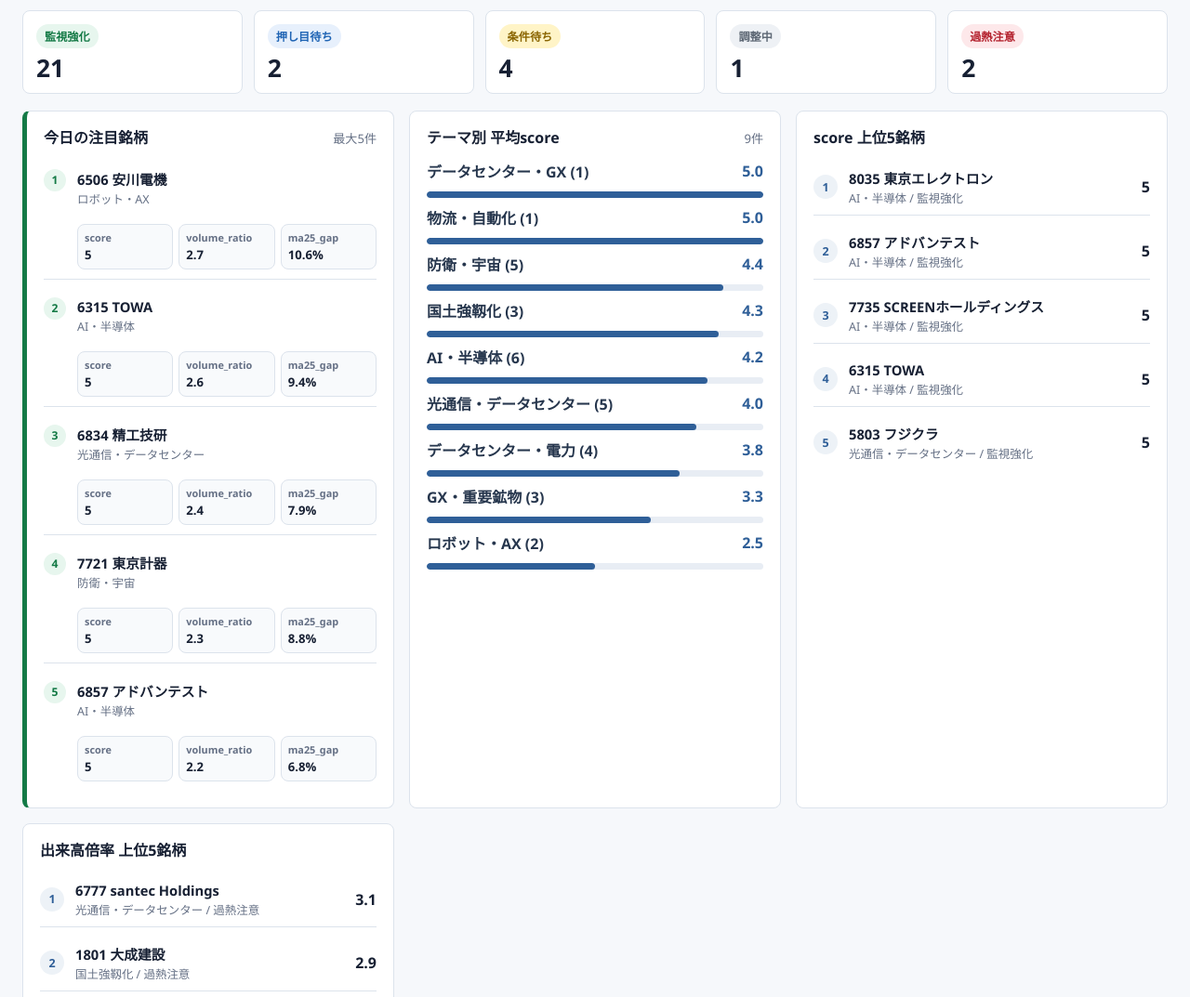
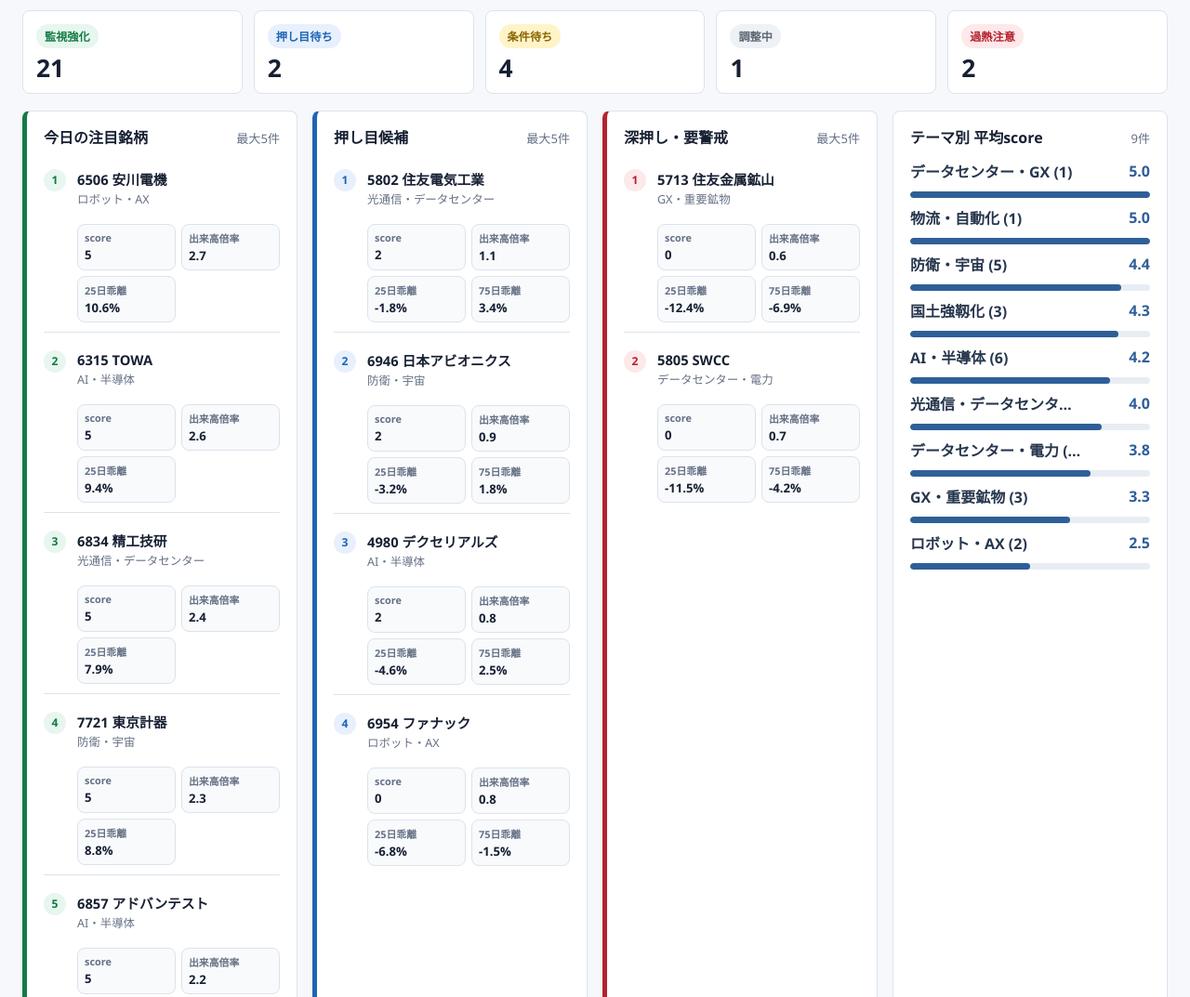
Before and after one commit to Tatsushi-km/kokkaku-stock-monitor, a plain HTML site: page web/index.html in a window 1280 px wide. Shown: the part 696-1769 px from the top of the page at 93% size. Drawn offline with Linux system fonts and the light colour scheme; no server answers.

Commit message:
scripts/fetch_jquants_daily_input.py

```diff
--- a/web/app.js
+++ b/web/app.js
@@ -60,6 +60,8 @@
   dataCheckMessage: document.getElementById("dataCheckMessage"),
   statusCardGrid: document.getElementById("statusCardGrid"),
   todayFocusList: document.getElementById("todayFocusList"),
+  dipCandidateList: document.getElementById("dipCandidateList"),
+  deepDipWarningList: document.getElementById("deepDipWarningList"),
   themeAverageCount: document.getElementById("themeAverageCount"),
   themeAverageList: document.getElementById("themeAverageList"),
   topScoreList: document.getElementById("topScoreList"),
@@ -404,6 +406,8 @@
   renderSummary();
   renderStatusCards(filteredRows);
   renderTodayFocus(filteredRows);
+  renderDipCandidates(filteredRows);
+  renderDeepDipWarnings(filteredRows);
   renderThemeAverages(filteredRows);
   renderRankings(filteredRows);
   renderTable(sortedRows);
@@ -578,13 +582,93 @@
     metrics.className = "focus-metrics";
     metrics.append(
       metricChip("score", formatNumber(row.score)),
-      metricChip("volume_ratio", formatNumber(row.volume_ratio)),
-      metricChip("ma25_gap", formatPercent(row.ma25_gap))
+      metricChip("出来高倍率", formatNumber(row.volume_ratio)),
+      metricChip("25日乖離", formatPercent(row.ma25_gap))
     );
 
     main.append(title, theme);
     item.append(main, metrics);
     elements.todayFocusList.appendChild(item);
+  });
+}
+
+function renderDipCandidates(rows) {
+  elements.dipCandidateList.innerHTML = "";
+  const dipRows = rows
+    .filter(isDipCandidateRow)
+    .sort(sortDipCandidates)
+    .slice(0, 5);
+
+  if (dipRows.length === 0) {
+    renderEmpty(elements.dipCandidateList, "該当なし");
+    return;
+  }
+
+  dipRows.forEach((row) => {
+    const item = document.createElement("li");
+    item.className = "focus-item";
+
+    const main = document.createElement("div");
+    main.className = "focus-main";
+
+    const title = document.createElement("strong");
+    title.textContent = `${row.code || "-"} ${row.name || "-"}`;
+
+    const theme = document.createElement("span");
+    theme.textContent = row.theme || "-";
+
+    const metrics = document.createElement("div");
+    metrics.className = "focus-metrics";
+    metrics.append(
+      metricChip("score", formatNumber(row.score)),
+      metricChip("出来高倍率", formatNumber(row.volume_ratio)),
+      metricChip("25日乖離", formatPercent(row.ma25_gap)),
+      metricChip("75日乖離", formatPercent(row.ma75_gap))
+    );
+
+    main.append(title, theme);
+    item.append(main, metrics);
+    elements.dipCandidateList.appendChild(item);
+  });
+}
+
+function renderDeepDipWarnings(rows) {
+  elements.deepDipWarningList.innerHTML = "";
+  const warningRows = rows
+    .filter(isDeepDipWarningRow)
+    .sort(sortDeepDipWarnings)
+    .slice(0, 5);
+
+  if (warningRows.length === 0) {
+    renderEmpty(elements.deepDipWarningList, "該当なし");
+    return;
+  }
+
+  warningRows.forEach((row) => {
+    const item = document.createElement("li");
+    item.className = "focus-item";
+
+    const main = document.createElement("div");
+    main.className = "focus-main";
+
+    const title = document.createElement("strong");
+    title.textContent = `${row.code || "-"} ${row.name || "-"}`;
+
+    const theme = document.createElement("span");
+    theme.textContent = row.theme || "-";
+
+    const metrics = document.createElement("div");
+    metrics.className = "focus-metrics";
+    metrics.append(
+      metricChip("score", formatNumber(row.score)),
+      metricChip("出来高倍率", formatNumber(row.volume_ratio)),
+      metricChip("25日乖離", formatPercent(row.ma25_gap)),
+      metricChip("75日乖離", formatPercent(row.ma75_gap))
+    );
+
+    main.append(title, theme);
+    item.append(main, metrics);
+    elements.deepDipWarningList.appendChild(item);
   });
 }
 
@@ -602,6 +686,34 @@
     ma25Gap !== null &&
     ma25Gap >= 0 &&
     ma25Gap < 15
+  );
+}
+
+function isDipCandidateRow(row) {
+  const ma25Gap = parseNumber(row.ma25_gap);
+  const ma75Gap = parseNumber(row.ma75_gap);
+  const volumeRatio = parseNumber(row.volume_ratio);
+
+  return (
+    hasText(row.current_price) &&
+    !isDeepDipWarningRow(row) &&
+    ma25Gap !== null &&
+    ma25Gap >= -10 &&
+    ma25Gap < 0 &&
+    ma75Gap !== null &&
+    ma75Gap > -20 &&
+    volumeRatio !== null &&
+    volumeRatio >= 0.8
+  );
+}
+
+function isDeepDipWarningRow(row) {
+  const ma25Gap = parseNumber(row.ma25_gap);
+  const ma75Gap = parseNumber(row.ma75_gap);
+
+  return (
+    hasText(row.current_price) &&
+    ((ma25Gap !== null && ma25Gap <= -10) || (ma75Gap !== null && ma75Gap <= -20))
   );
 }
 
@@ -624,6 +736,43 @@
   return String(a.code).localeCompare(String(b.code), "ja", { numeric: true });
 }
 
+function sortDipCandidates(a, b) {
+  const scoreDiff = toNumber(b.score) - toNumber(a.score);
+  if (scoreDiff !== 0) {
+    return scoreDiff;
+  }
+
+  const volumeDiff = numberForSort(b.volume_ratio, Number.NEGATIVE_INFINITY) -
+    numberForSort(a.volume_ratio, Number.NEGATIVE_INFINITY);
+  if (volumeDiff !== 0) {
+    return volumeDiff;
+  }
+
+  const ma25Diff = numberForSort(b.ma25_gap, Number.NEGATIVE_INFINITY) -
+    numberForSort(a.ma25_gap, Number.NEGATIVE_INFINITY);
+  if (ma25Diff !== 0) {
+    return ma25Diff;
+  }
+
+  return String(a.code).localeCompare(String(b.code), "ja", { numeric: true });
+}
+
+function sortDeepDipWarnings(a, b) {
+  const ma25Diff = numberForSort(a.ma25_gap, Number.POSITIVE_INFINITY) -
+    numberForSort(b.ma25_gap, Number.POSITIVE_INFINITY);
+  if (ma25Diff !== 0) {
+    return ma25Diff;
+  }
+
+  const ma75Diff = numberForSort(a.ma75_gap, Number.POSITIVE_INFINITY) -
+    numberForSort(b.ma75_gap, Number.POSITIVE_INFINITY);
+  if (ma75Diff !== 0) {
+    return ma75Diff;
+  }
+
+  return String(a.code).localeCompare(String(b.code), "ja", { numeric: true });
+}
+
 function metricChip(labelText, valueText) {
   const chip = document.createElement("span");
   chip.className = "focus-chip";
@@ -636,6 +785,11 @@
 
   chip.append(label, value);
   return chip;
+}
+
+function numberForSort(value, fallback) {
+  const number = parseNumber(value);
+  return number === null ? fallback : number;
 }
 
 function renderThemeAverages(rows) {
--- a/web/index.html
+++ b/web/index.html
@@ -92,6 +92,22 @@
             <span>最大5件</span>
           </div>
           <ol id="todayFocusList" class="focus-list"></ol>
+        </article>
+
+        <article class="dashboard-panel dip-panel">
+          <div class="panel-heading">
+            <h2>押し目候補</h2>
+            <span>最大5件</span>
+          </div>
+          <ol id="dipCandidateList" class="focus-list"></ol>
+        </article>
+
+        <article class="dashboard-panel deep-panel">
+          <div class="panel-heading">
+            <h2>深押し・要警戒</h2>
+            <span>最大5件</span>
+          </div>
+          <ol id="deepDipWarningList" class="focus-list"></ol>
         </article>
 
         <article class="dashboard-panel theme-panel">
--- a/web/style.css
+++ b/web/style.css
@@ -216,7 +216,7 @@
 
 .dashboard-grid {
   display: grid;
-  grid-template-columns: repeat(auto-fit, minmax(300px, 1fr));
+  grid-template-columns: repeat(auto-fit, minmax(260px, 1fr));
   gap: 16px;
   margin-top: 18px;
 }
@@ -262,6 +262,14 @@
   border-left: 5px solid var(--green);
 }
 
+.dip-panel {
+  border-left: 5px solid var(--blue);
+}
+
+.deep-panel {
+  border-left: 5px solid var(--red);
+}
+
 .focus-list {
   list-style: none;
   counter-reset: focus;
@@ -293,6 +301,16 @@
   font-weight: 800;
 }
 
+.dip-panel .focus-item::before {
+  background: var(--blue-bg);
+  color: var(--blue);
+}
+
+.deep-panel .focus-item::before {
+  background: var(--red-bg);
+  color: var(--red);
+}
+
 .focus-main {
   min-width: 0;
 }
@@ -318,7 +336,7 @@
 .focus-metrics {
   grid-column: 2;
   display: grid;
-  grid-template-columns: repeat(3, minmax(0, 1fr));
+  grid-template-columns: repeat(auto-fit, minmax(72px, 1fr));
   gap: 6px;
   margin-top: 8px;
 }
```
